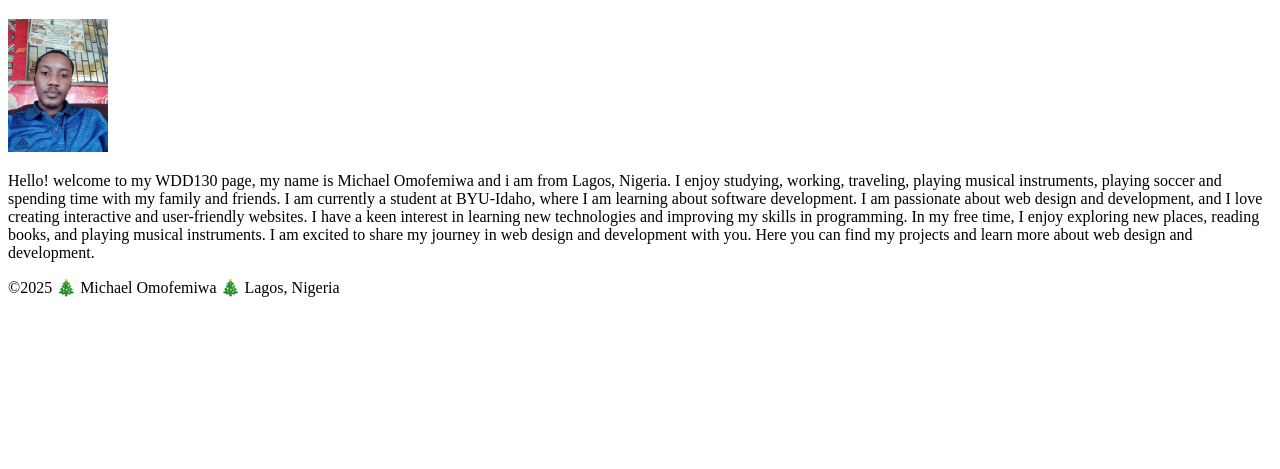
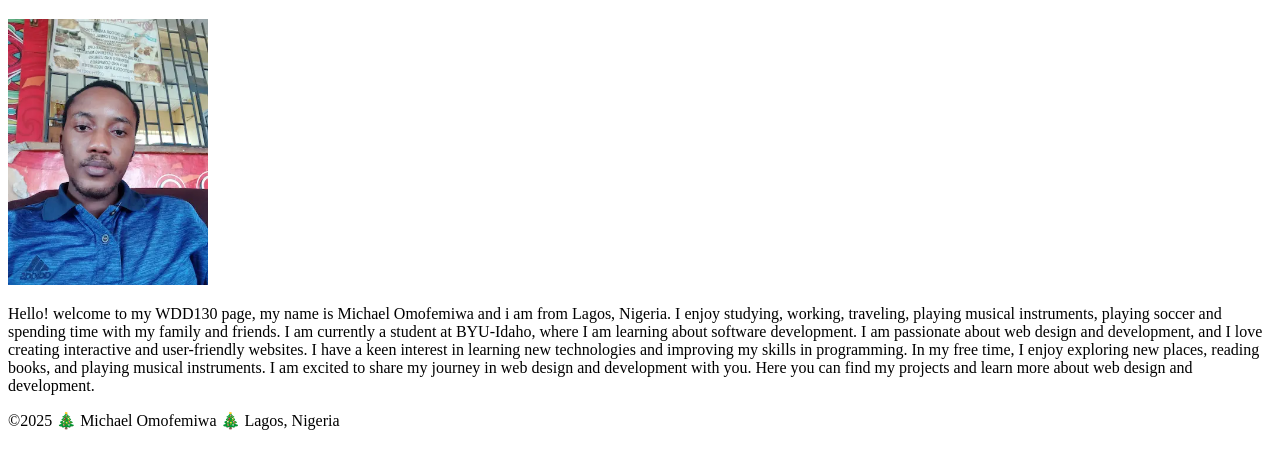
Before and after one commit to Mykepraiz2808/wdd130, a plain HTML site: page index.html in a window 1280 px wide. Shown: the part 87-556 px from the top of the page. Drawn offline with Linux system fonts and the light colour scheme.

Commit message:
Changed image with to 200

```diff
--- a/index.html
+++ b/index.html
@@ -14,7 +14,7 @@
     </header>
     <main>
         <h1>Michael Omofemiwa | WDD130</h1>
-        <img src="images/profile.webp" alt="Michael Omofemiwa" width="100">
+        <img src="images/profile.webp" alt="Michael Omofemiwa" width="200">
         <p>Hello! welcome to my WDD130 page, my name is Michael Omofemiwa and i am from Lagos, Nigeria. I enjoy studying,
         working, traveling, playing musical instruments, playing soccer and spending time with my family and friends.
         I am currently a student at BYU-Idaho, where I am learning about software development. I am passionate about
```
